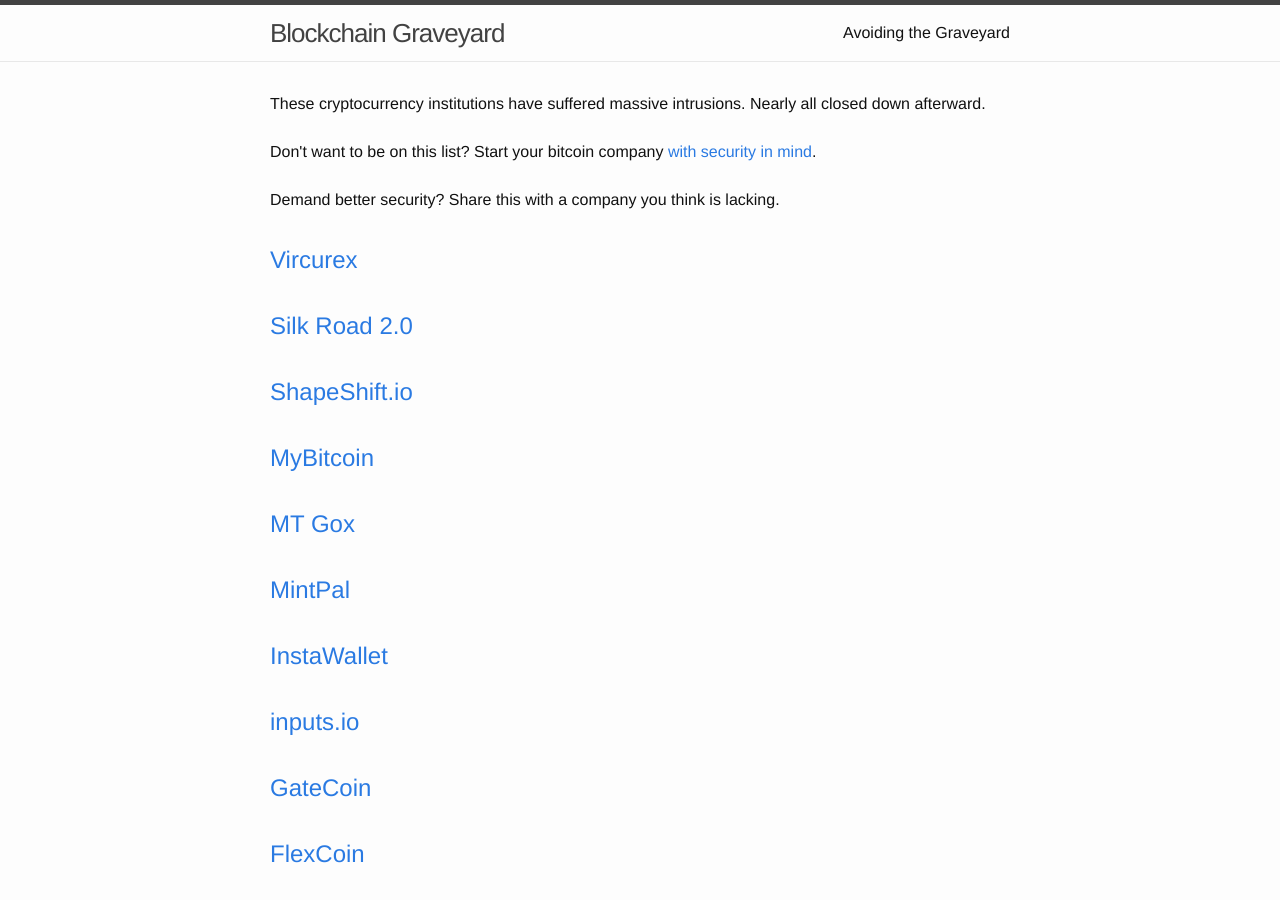
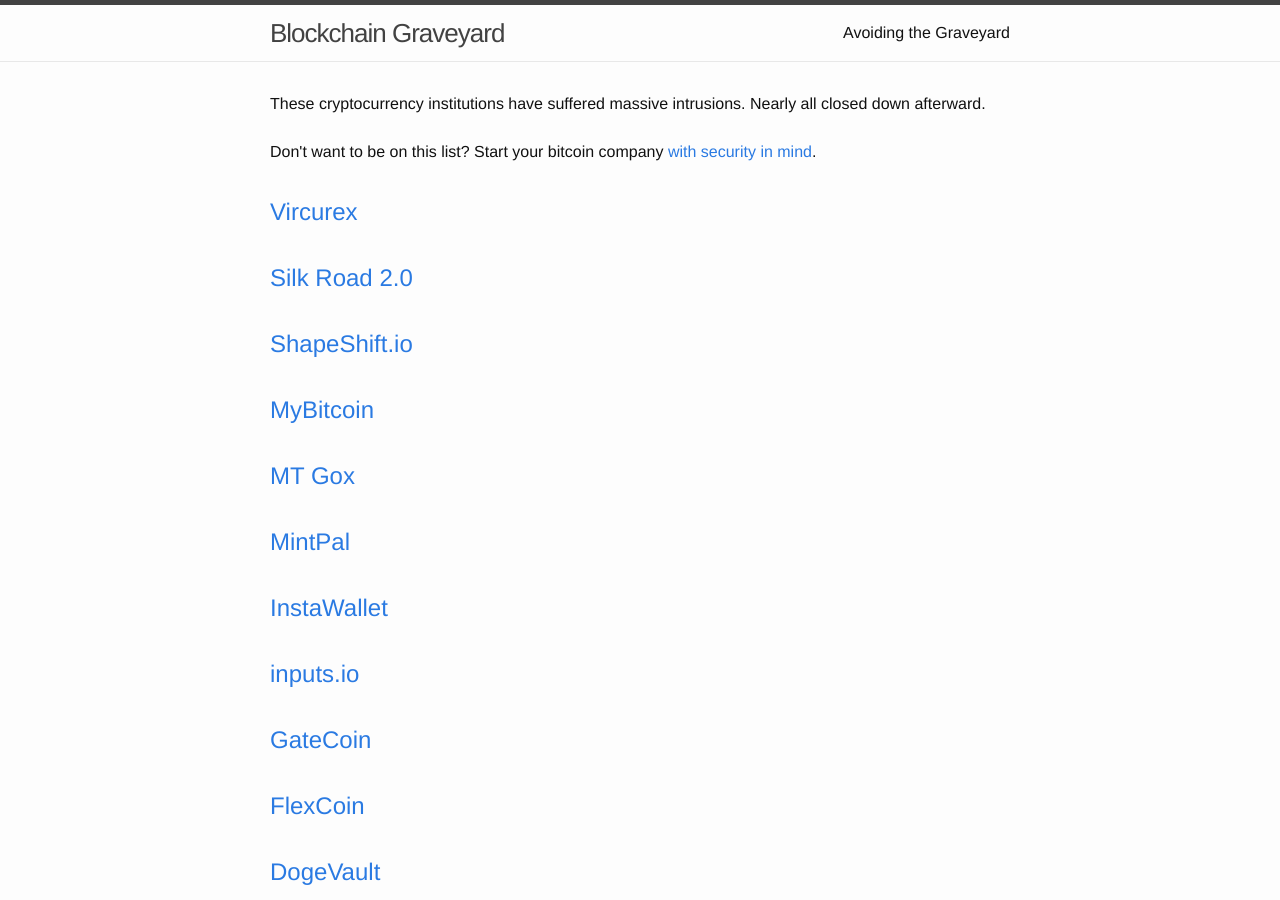
Before and after one commit to magoo/Blockchain-Graveyard, a Jekyll site: the page built from index.html, in a window 1280 px wide and 900 px high. Built offline with Jekyll 4.4.1, drawn with Linux system fonts in a browser that asks for light colours.

Commit message:
Removing share bait

```diff
--- a/index.html
+++ b/index.html
@@ -8,9 +8,6 @@
 </br>
 </br>
 Don't want to be on this list? Start your bitcoin company <a href="https://magoo.github.io/Blockchain-Graveyard/advice/">with security in mind</a>.
-</br>
-</br>
-Demand better security? Share this with a company you think is lacking.
 
 
   <ul class="post-list">
```
